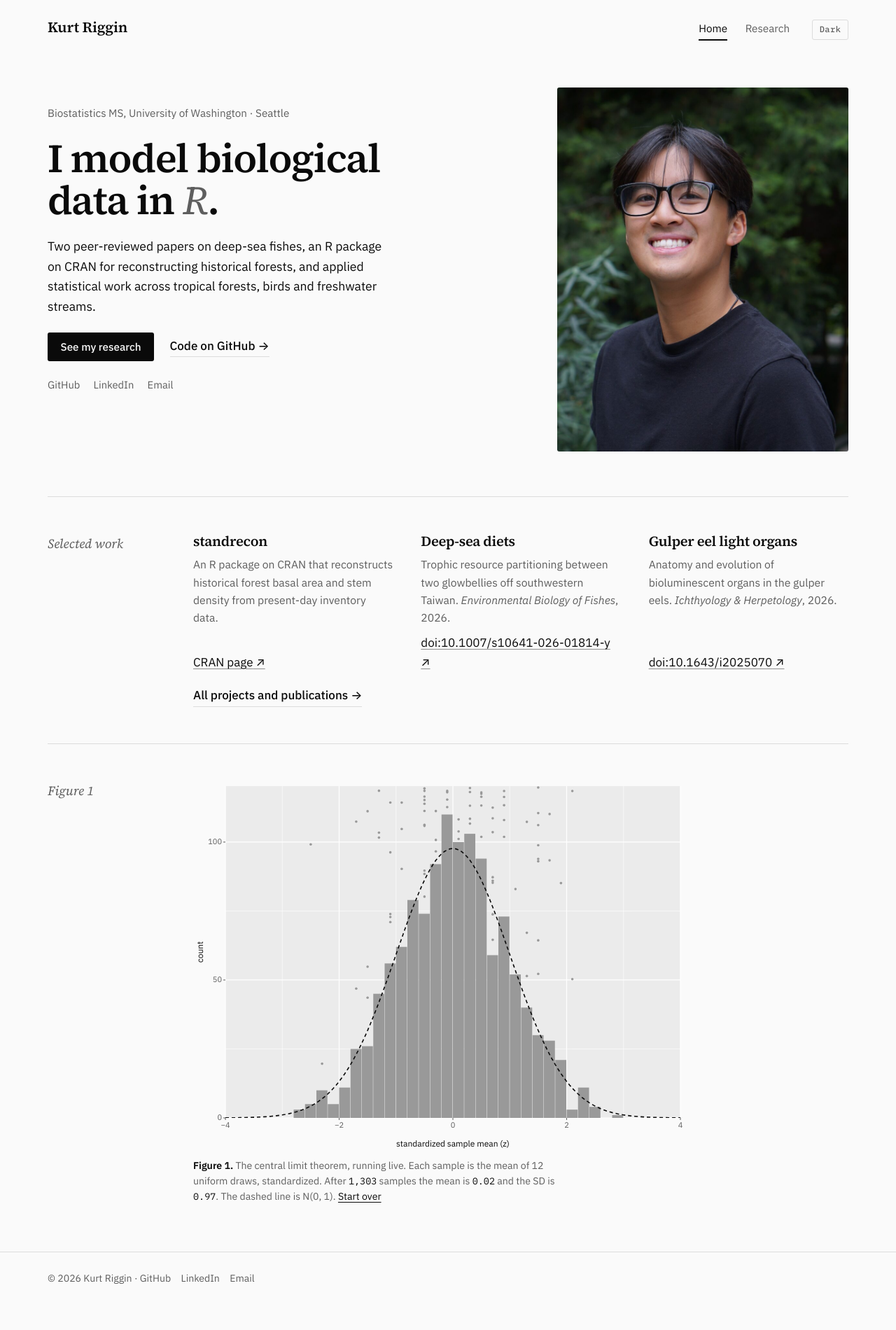
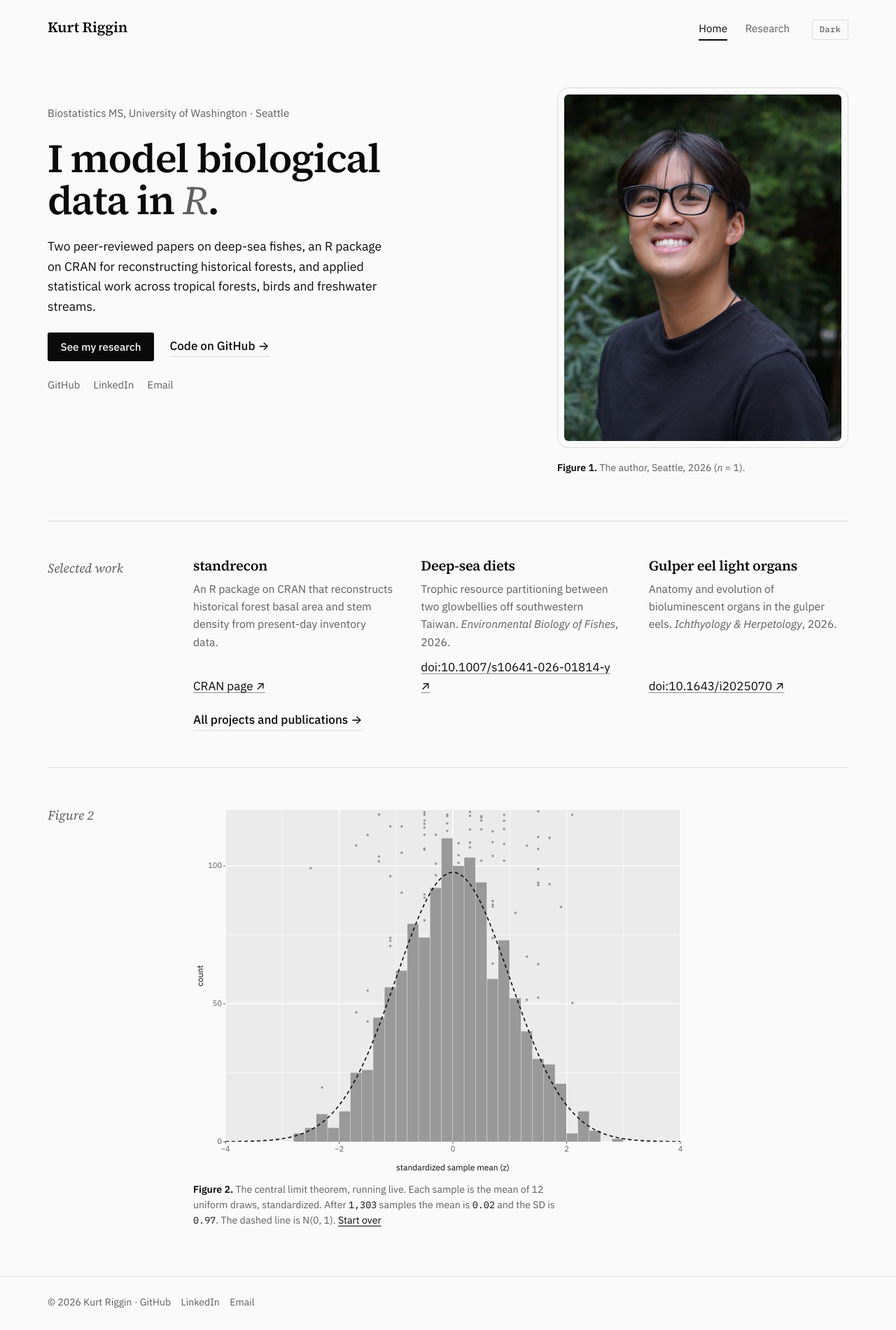
Before and after one commit to kriggithub/kriggithub.github.io, a plain HTML site: page index.html in a window 1280 px wide. Shown: the whole page at 70% size. Before the commit the page ends 1870 px from the top, so only its background shows below. Drawn offline with Linux system fonts and the light colour scheme.

Commit message:
Frame the hero portrait as Figure 1 with rounded corners
The portrait gets rounded corners, a hairline frame and the caption
"Figure 1. The author, Seattle, 2026 (n = 1)." The live CLT histogram
becomes Figure 2.

Co-Authored-By: Claude Opus 5.5 <noreply@anthropic.com>
Claude-Session: https://claude.ai/code/session_01DcLgRLTur2aqHMf6jMmPGR

```diff
--- a/css/style.css
+++ b/css/style.css
@@ -121,9 +121,12 @@ main { flex: 1; }
 .hero h1 { font-size: clamp(2.4rem, 5vw, 3.6rem); font-weight: 600; letter-spacing: -0.025em; line-height: 1.04; }
 .hero h1 em { font-weight: 400; color: var(--ink-2); }
 .hero .prose { font-size: 1.1rem; max-width: 46ch; }
+/* Hero portrait: a captioned figure. The photo has rounded corners and a
+   hairline frame drawn as an outline 9px outside it. */
+.portrait-fig { width: 100%; max-width: 26rem; justify-self: end; gap: 1.1rem; }
 .portrait {
-  width: 100%; max-width: 26rem; justify-self: end; aspect-ratio: 4 / 5; height: auto;
-  object-fit: cover; border-radius: 3px; background: var(--panel);
+  width: calc(100% - 20px); margin: 10px; aspect-ratio: 4 / 5; height: auto; object-fit: cover;
+  border-radius: 6px; outline: 1px solid var(--rule); outline-offset: 9px; background: var(--panel);
 }
 .fig-block { max-width: 44rem; }
 .actions { display: flex; flex-wrap: wrap; align-items: center; gap: .75rem 1.4rem; }
@@ -280,7 +283,7 @@ footer a:hover { color: var(--ink); }
 @media (max-width: 960px) {
   .hero { grid-template-columns: minmax(0, 1fr); gap: 2.5rem; padding-block: 1.5rem 3rem; }
   .hero-text { padding-top: 0; }
-  .portrait { justify-self: start; max-width: 22rem; }
+  .portrait-fig { justify-self: start; max-width: 22rem; }
   .pkg { grid-template-columns: minmax(0, 1fr); }
 }
 @media (max-width: 760px) {
--- a/index.html
+++ b/index.html
@@ -44,7 +44,10 @@
           </div>
           <div class="social-line" data-socials="github linkedin email"></div><!-- ACADEMIC-ONLY: set data-socials="" to show YouTube again -->
         </div>
-        <img class="portrait" src="img/kurt.jpg" width="900" height="1125" alt="Portrait of Kurt Riggin, smiling, outdoors among trees">
+        <figure class="portrait-fig">
+          <img class="portrait" src="img/kurt.jpg" width="900" height="1125" alt="Portrait of Kurt Riggin, smiling, outdoors among trees">
+          <figcaption><b>Figure 1.</b> The author, Seattle, 2026 (<i>n</i>&nbsp;=&nbsp;1).</figcaption>
+        </figure>
       </section>
 
       <section class="block">
@@ -60,11 +63,11 @@
       </section>
 
       <section class="block">
-        <h2 class="head">Figure 1</h2>
+        <h2 class="head">Figure 2</h2>
         <div class="body">
           <figure class="fig-block">
             <canvas class="plot" id="clt" role="img" aria-label="Histogram of standardized sample means filling in to match a normal curve"></canvas>
-            <figcaption><b>Figure 1.</b> The central limit theorem, running live. Each sample is the mean of 12 uniform draws, standardized. After <span class="num" id="clt-n">0</span> samples the mean is <span class="num" id="clt-mu">0.00</span> and the SD is <span class="num" id="clt-sd">0.00</span>. The dashed line is N(0,&nbsp;1). <button class="text-btn" id="clt-reset" type="button">Start over</button></figcaption>
+            <figcaption><b>Figure 2.</b> The central limit theorem, running live. Each sample is the mean of 12 uniform draws, standardized. After <span class="num" id="clt-n">0</span> samples the mean is <span class="num" id="clt-mu">0.00</span> and the SD is <span class="num" id="clt-sd">0.00</span>. The dashed line is N(0,&nbsp;1). <button class="text-btn" id="clt-reset" type="button">Start over</button></figcaption>
           </figure>
         </div>
       </section>
--- a/js/clt.js
+++ b/js/clt.js
@@ -1,5 +1,5 @@
 /* =========================================================
-   Figure 1: the central limit theorem, drawn the way ggplot2's
+   Figure 2: the central limit theorem, drawn the way ggplot2's
    theme_grey draws a histogram (grey panel, white major and minor
    gridlines, ticks outside the panel). Colours come from the CSS
    tokens, so it follows the light/dark theme.
```
Also changed, not shown: 1 other file.
